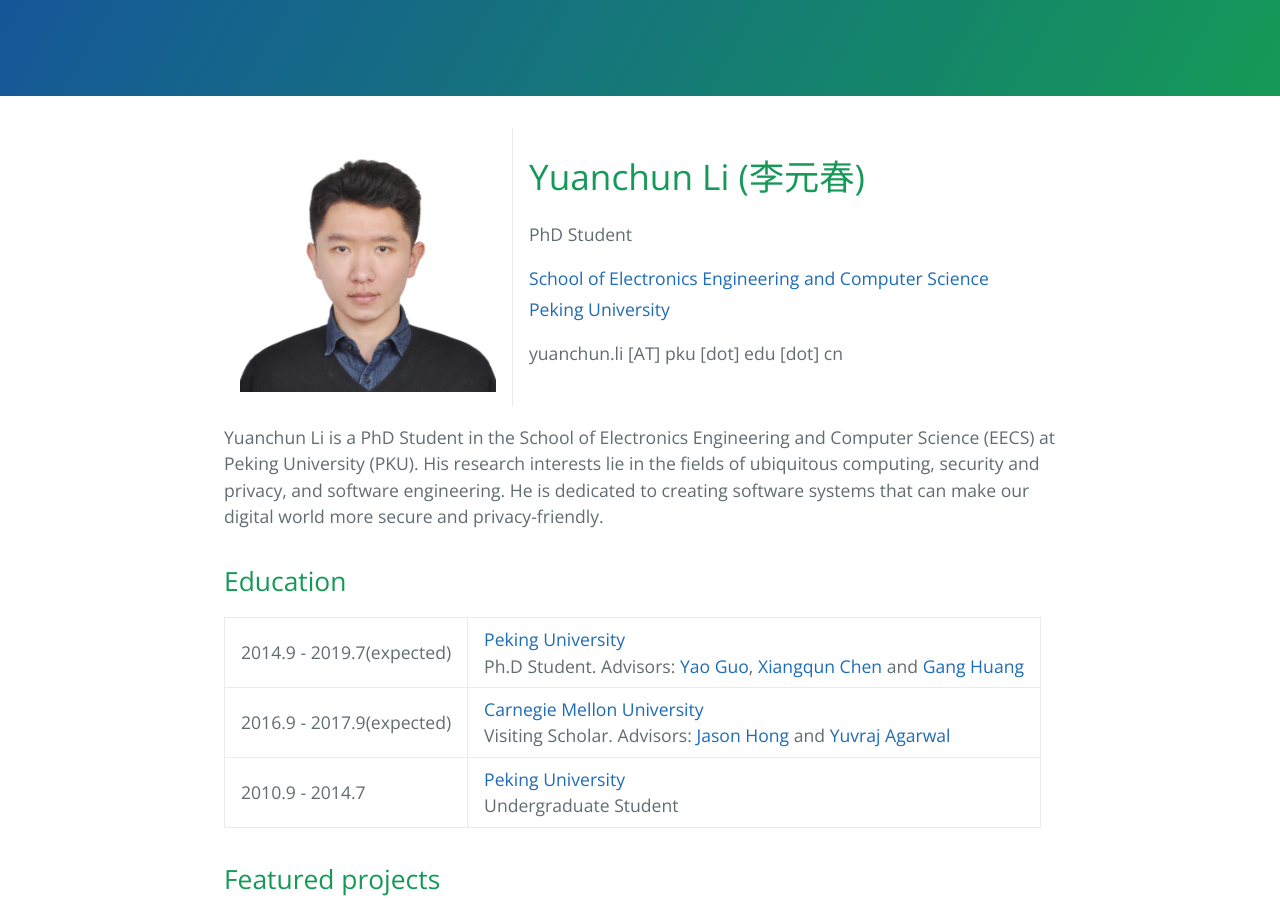
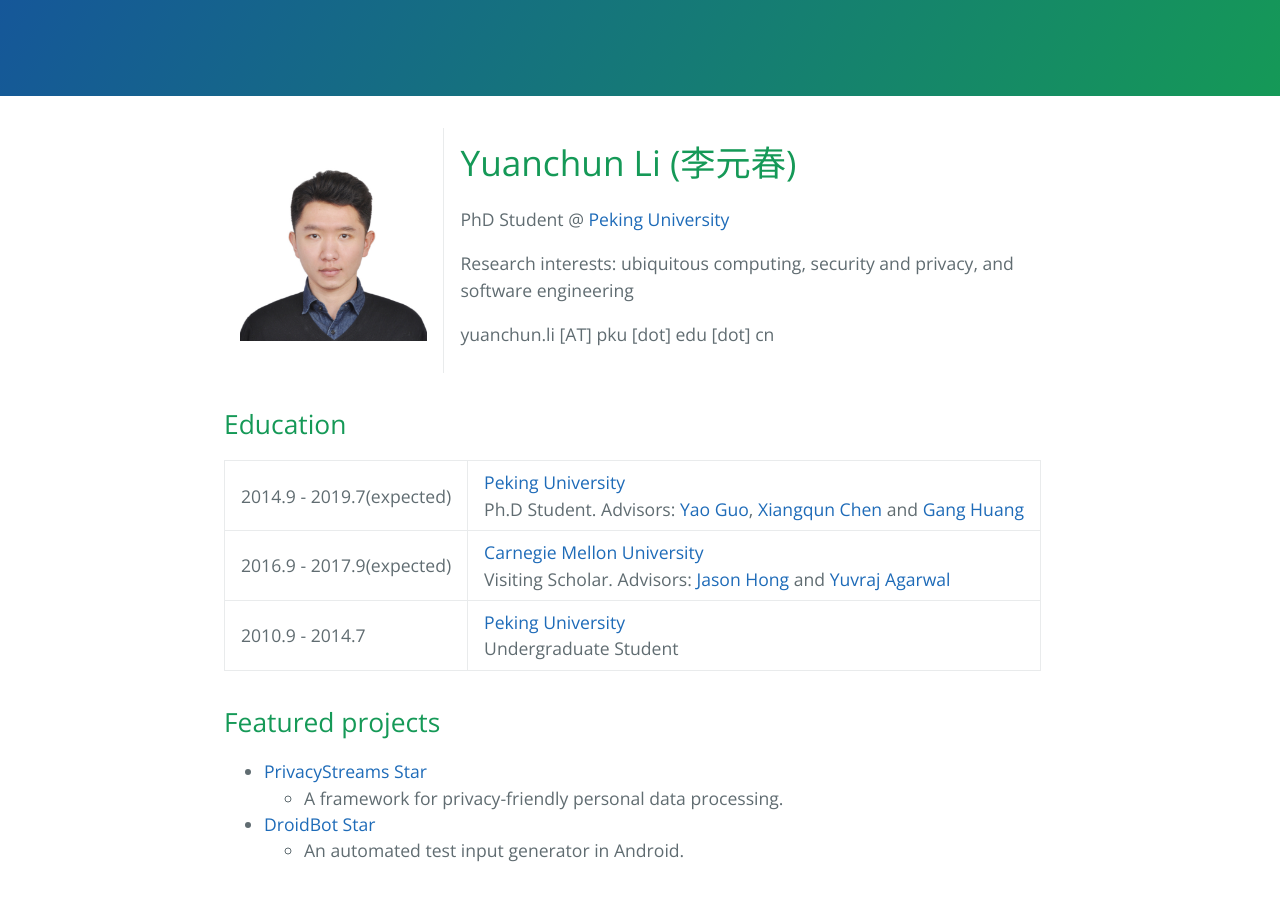
Before and after one commit to yuanchun-li/yuanchun-li.github.io, a Jekyll site: the page built from index.md, in a window 1280 px wide and 900 px high. Built offline with Jekyll 4.4.1, drawn with Linux system fonts in a browser that asks for light colours.

Commit message:
Update index.md

```diff
--- a/index.md
+++ b/index.md
@@ -9,19 +9,14 @@
   <td><img width="256px" src="{{site.baseurl}}/static/figure/avatar_201603.jpg"></td>
   <td>
     <h1>Yuanchun Li (李元春)</h1>
-    <p>PhD Student</p>
-    <p class="margin-small"><a href="http://eecs.pku.edu.cn/">School of Electronics Engineering and Computer Science</a></p>
-    <p class="margin-small"><a href="http://www.pku.edu.cn/">Peking University</a></p>
+    <p>PhD Student @ <a href="http://www.pku.edu.cn/">Peking University</a></p>
+    <p>Research interests: ubiquitous computing, security and privacy, and software engineering</p>
     <p>yuanchun.li [AT] pku [dot] edu [dot] cn</p>
   </td>
 
 </tr>
 </tbody>
 </table>
-
-Yuanchun Li is a PhD Student in the School of Electronics Engineering and Computer Science (EECS) at Peking University (PKU).
-His research interests lie in the fields of ubiquitous computing, security and privacy, and software engineering.
-He is dedicated to creating software systems that can make our digital world more secure and privacy-friendly.
 
 ## Education
 
```
